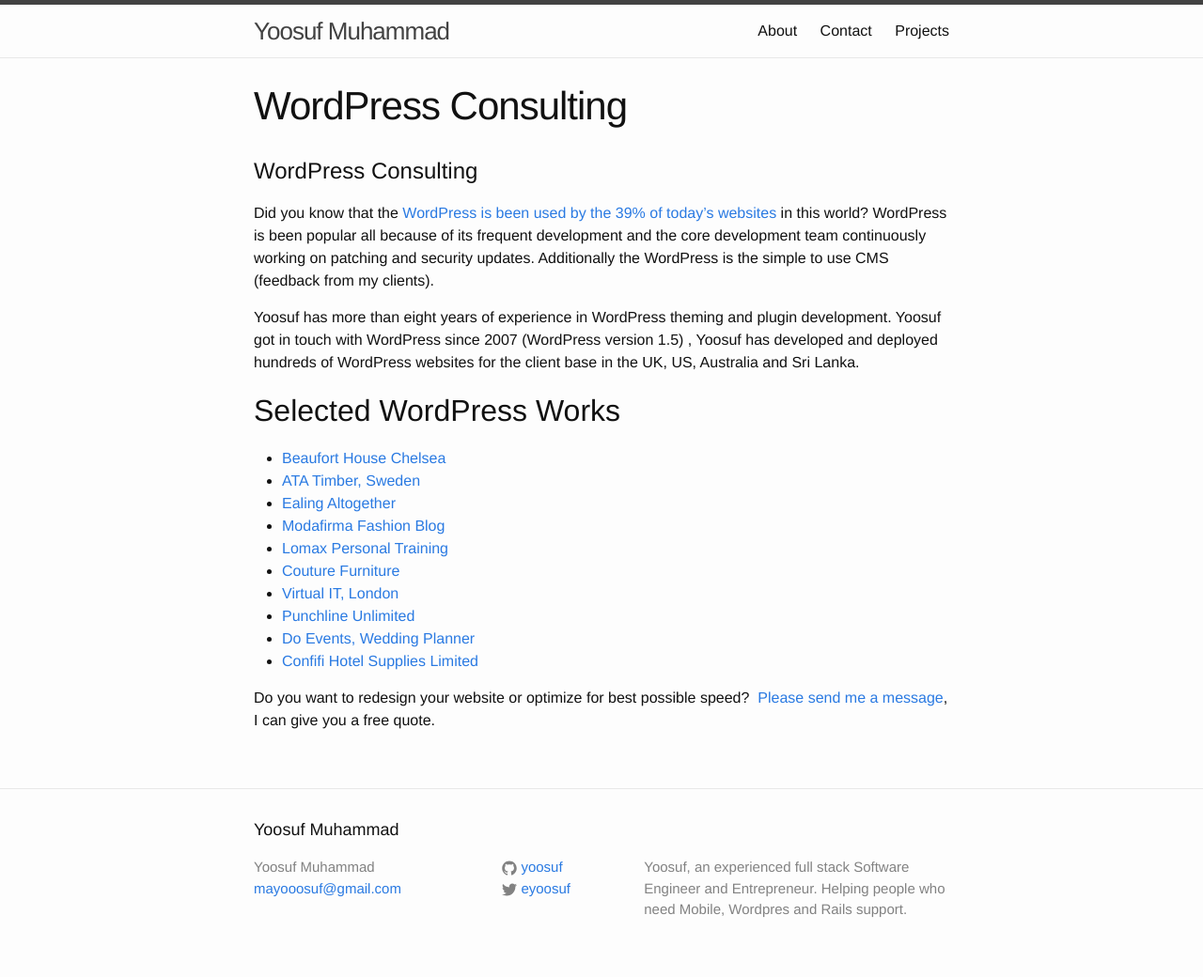
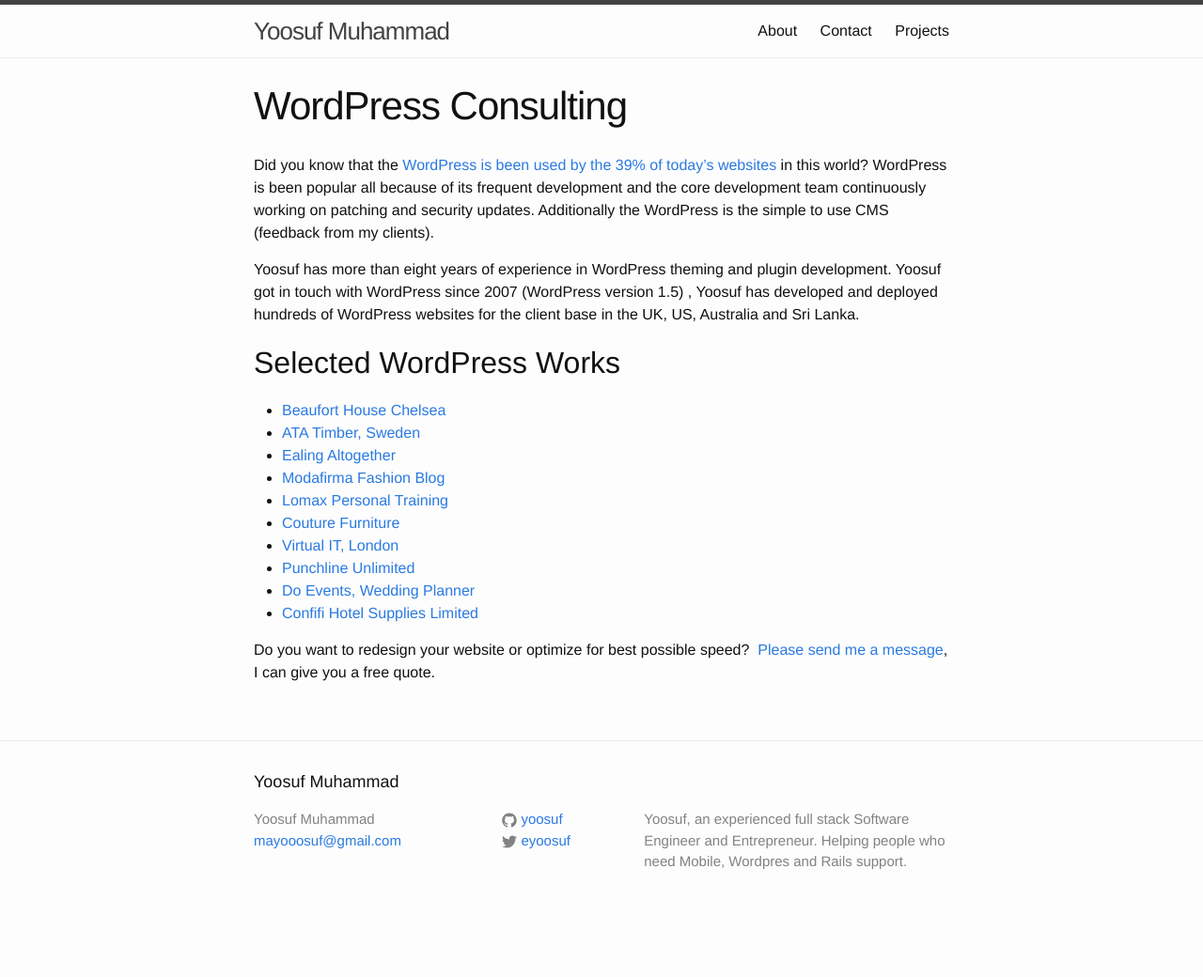
Before and after one commit to yoosuf/yoosuf.github.io, a Jekyll site: the page built from wordpress.md, in a window 1280 px wide. Shown: the whole page at 94% size. Built offline with Jekyll 4.4.1, drawn with Linux system fonts in a browser that asks for light colours; after the commit the page ends 989 px from its top, so only the background shows below that.

Commit message:
WP page updated

```diff
--- a/wordpress.md
+++ b/wordpress.md
@@ -8,8 +8,6 @@
 permalink: /wordpress/
 published: true
 ---
-# WordPress Consulting
-
 Did you know that the [WordPress is been used by the 39% of today's websites](http://trends.builtwith.com/cms) in this world? WordPress is been popular all because of its frequent development and the core development team continuously working on patching and security updates. Additionally the WordPress is the simple to use CMS (feedback from my clients).
 
 Yoosuf has more than eight years of experience in WordPress theming and plugin development. Yoosuf got in touch with WordPress since 2007 (WordPress version 1.5) , Yoosuf has developed and deployed hundreds of WordPress websites for the client base in the UK, US, Australia and Sri Lanka.
```
